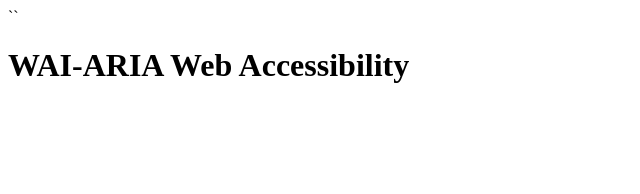
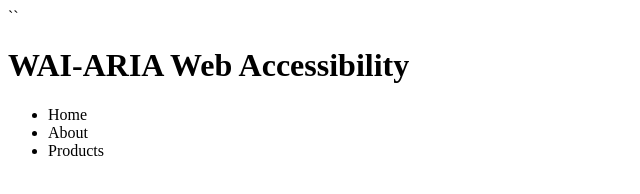
Before and after one commit to ck-js/Accessibility, a plain HTML site: page index.html in a window 1280 px wide. Shown: the whole page, without its empty margins (0-640 px from the left). Drawn offline with Linux system fonts and the light colour scheme.

Commit message:
nav list banner

```diff
--- a/index.html
+++ b/index.html
@@ -2,13 +2,20 @@
 
 <html lang="en">
     <head>
-        <title>
-Web Accessibility
-        </title>
+        <title>Web Accessibility</title>
     </head>
     <body>
 ``<header>
     <h1>WAI-ARIA Web Accessibility</h1>
+<nav>
+    <div>
+        <ul>
+            <li>Home</li>
+            <li>About</li>
+        <li>Products</li>
+        </ul>
+    </div>
+</nav>
 </header>
 
 
```
